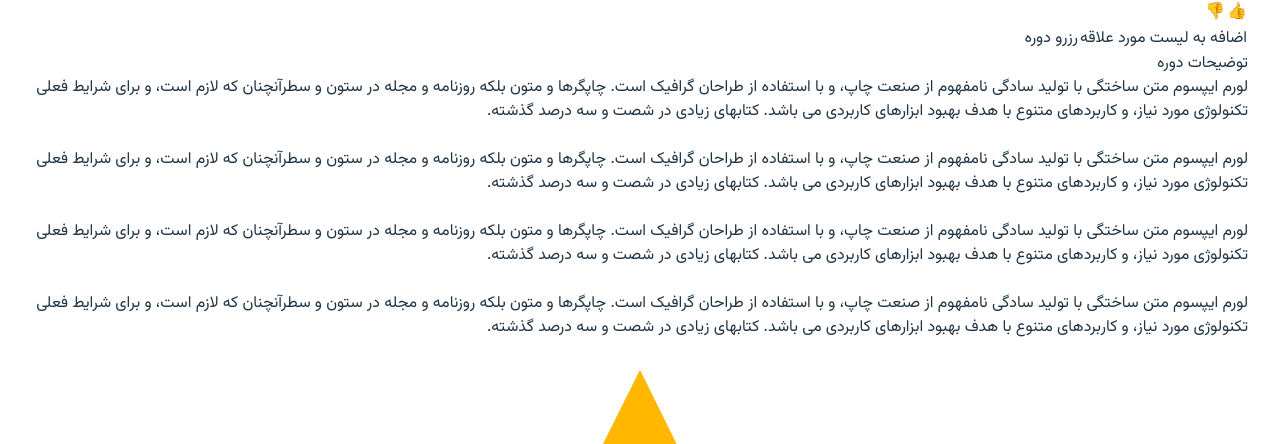
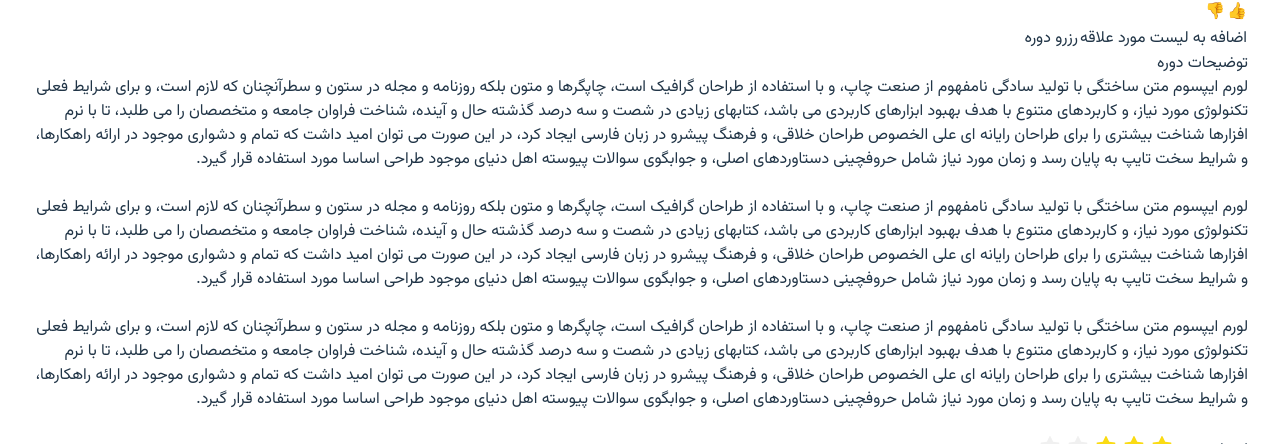
Before and after one commit to academy-react-summer1403/React-Deluxe, a React (Vite) app: page /courseDetails in a window 1280 px wide. Shown: the part 508-952 px from the top of the page. Built offline with nearby package versions, Linux system fonts and the light colour scheme.

Commit message:
Star Ratings BugFix

```diff
--- a/src/Components/CourseDetailHolder/CourseDesc.jsx
+++ b/src/Components/CourseDetailHolder/CourseDesc.jsx
@@ -1,4 +1,5 @@
 // CourseDescription.jsx
+import { Rate } from "antd";
 import React, { useState } from "react";
 
 const StarRating = ({ rating }) => {
@@ -30,7 +31,7 @@ const CopyLink = () => {
   };
 
   return (
-    <div className="mt-4">
+    <div className="-mt-1 mr-5">
       <button
         onClick={copyToClipboard}
         className="border-2 border-[#3772FF] text-[#3772FF] text-lg/4 line-heith px-4 py-2 rounded-full"
@@ -47,34 +48,46 @@ const CourseDesc = () => {
       <h3 className="text-xl font-bold mb-4">توضیحات دوره</h3>
       <p className="text-gray-700 leading-relaxed">
         لورم ایپسوم متن ساختگی با تولید سادگی نامفهوم از صنعت چاپ، و با استفاده
-        از طراحان گرافیک است. چاپگرها و متون بلکه روزنامه و مجله در ستون و
+        از طراحان گرافیک است، چاپگرها و متون بلکه روزنامه و مجله در ستون و
         سطرآنچنان که لازم است، و برای شرایط فعلی تکنولوژی مورد نیاز، و کاربردهای
-        متنوع با هدف بهبود ابزارهای کاربردی می باشد. کتابهای زیادی در شصت و سه
-        درصد گذشته.
+        متنوع با هدف بهبود ابزارهای کاربردی می باشد، کتابهای زیادی در شصت و سه
+        درصد گذشته حال و آینده، شناخت فراوان جامعه و متخصصان را می طلبد، تا با
+        نرم افزارها شناخت بیشتری را برای طراحان رایانه ای علی الخصوص طراحان
+        خلاقی، و فرهنگ پیشرو در زبان فارسی ایجاد کرد، در این صورت می توان امید
+        داشت که تمام و دشواری موجود در ارائه راهکارها، و شرایط سخت تایپ به پایان
+        رسد و زمان مورد نیاز شامل حروفچینی دستاوردهای اصلی، و جوابگوی سوالات
+        پیوسته اهل دنیای موجود طراحی اساسا مورد استفاده قرار گیرد.
         <br />
         <br />
         لورم ایپسوم متن ساختگی با تولید سادگی نامفهوم از صنعت چاپ، و با استفاده
-        از طراحان گرافیک است. چاپگرها و متون بلکه روزنامه و مجله در ستون و
+        از طراحان گرافیک است، چاپگرها و متون بلکه روزنامه و مجله در ستون و
         سطرآنچنان که لازم است، و برای شرایط فعلی تکنولوژی مورد نیاز، و کاربردهای
-        متنوع با هدف بهبود ابزارهای کاربردی می باشد. کتابهای زیادی در شصت و سه
-        درصد گذشته.
+        متنوع با هدف بهبود ابزارهای کاربردی می باشد، کتابهای زیادی در شصت و سه
+        درصد گذشته حال و آینده، شناخت فراوان جامعه و متخصصان را می طلبد، تا با
+        نرم افزارها شناخت بیشتری را برای طراحان رایانه ای علی الخصوص طراحان
+        خلاقی، و فرهنگ پیشرو در زبان فارسی ایجاد کرد، در این صورت می توان امید
+        داشت که تمام و دشواری موجود در ارائه راهکارها، و شرایط سخت تایپ به پایان
+        رسد و زمان مورد نیاز شامل حروفچینی دستاوردهای اصلی، و جوابگوی سوالات
+        پیوسته اهل دنیای موجود طراحی اساسا مورد استفاده قرار گیرد.
         <br />
         <br />
         لورم ایپسوم متن ساختگی با تولید سادگی نامفهوم از صنعت چاپ، و با استفاده
-        از طراحان گرافیک است. چاپگرها و متون بلکه روزنامه و مجله در ستون و
+        از طراحان گرافیک است، چاپگرها و متون بلکه روزنامه و مجله در ستون و
         سطرآنچنان که لازم است، و برای شرایط فعلی تکنولوژی مورد نیاز، و کاربردهای
-        متنوع با هدف بهبود ابزارهای کاربردی می باشد. کتابهای زیادی در شصت و سه
-        درصد گذشته.
+        متنوع با هدف بهبود ابزارهای کاربردی می باشد، کتابهای زیادی در شصت و سه
+        درصد گذشته حال و آینده، شناخت فراوان جامعه و متخصصان را می طلبد، تا با
+        نرم افزارها شناخت بیشتری را برای طراحان رایانه ای علی الخصوص طراحان
+        خلاقی، و فرهنگ پیشرو در زبان فارسی ایجاد کرد، در این صورت می توان امید
+        داشت که تمام و دشواری موجود در ارائه راهکارها، و شرایط سخت تایپ به پایان
+        رسد و زمان مورد نیاز شامل حروفچینی دستاوردهای اصلی، و جوابگوی سوالات
+        پیوسته اهل دنیای موجود طراحی اساسا مورد استفاده قرار گیرد.
         <br />
         <br />
-        لورم ایپسوم متن ساختگی با تولید سادگی نامفهوم از صنعت چاپ، و با استفاده
-        از طراحان گرافیک است. چاپگرها و متون بلکه روزنامه و مجله در ستون و
-        سطرآنچنان که لازم است، و برای شرایط فعلی تکنولوژی مورد نیاز، و کاربردهای
-        متنوع با هدف بهبود ابزارهای کاربردی می باشد. کتابهای زیادی در شصت و سه
-        درصد گذشته.
       </p>
-      <div className="flex justify-start gap-6">
-        <StarRating rating={4} />
+      <div className="flex justify-start gap-3 mt-5">
+        {/* <StarRating rating={4} /> */}
+        <span className="">امتیاز بدهید</span>
+        <Rate className="" defaultValue={3} />
         <CopyLink />
       </div>
     </div>
```
